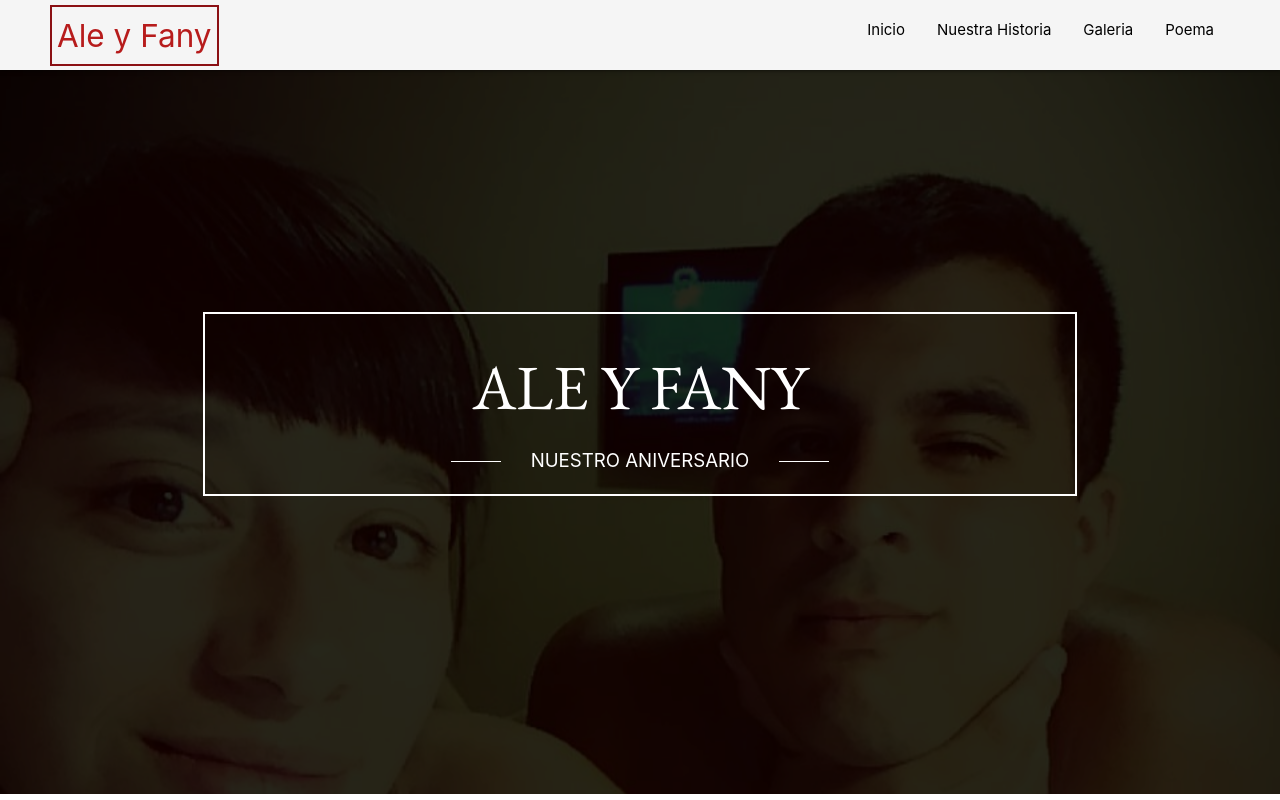
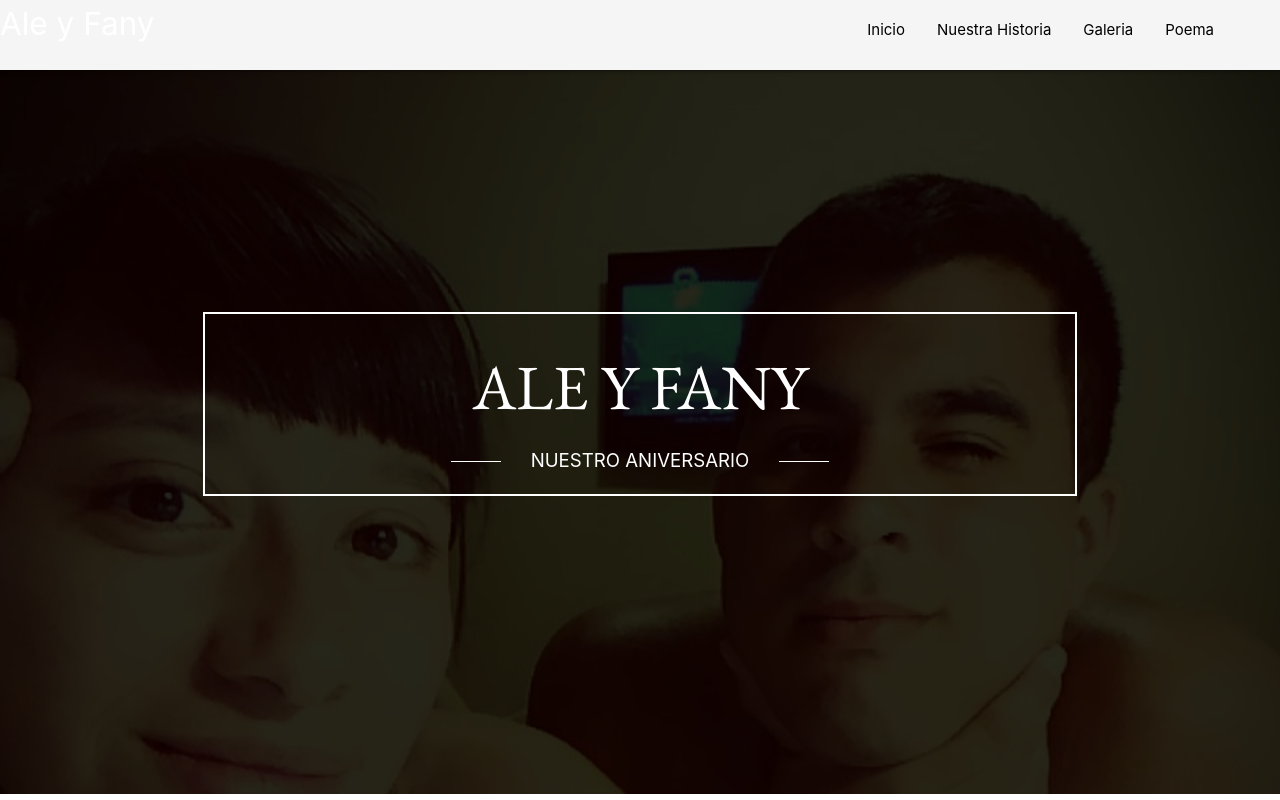
Before and after one commit to aleyfany/aleyfany, a plain HTML site: page index.html in a window 1280 px wide. Shown: the top 800 px of the page. Drawn offline with Linux system fonts and the light colour scheme; some packages are replaced by stand-ins of ours; a script that the page names is missing.

Commit message:
Update app.css

```diff
--- a/content/css/app.css
+++ b/content/css/app.css
@@ -129,13 +129,13 @@ body h1{
     font-size: 40pt;
 }
 
-#logo{
+/*#logo{
     margin-left: 50px;
     margin-top: 5px;
     padding: 5px;
     color: #b71c1c;
     border: #8b1014 solid 2px;
-}
+}*/
 
 #derecha{
     padding-right: 50px;
```
